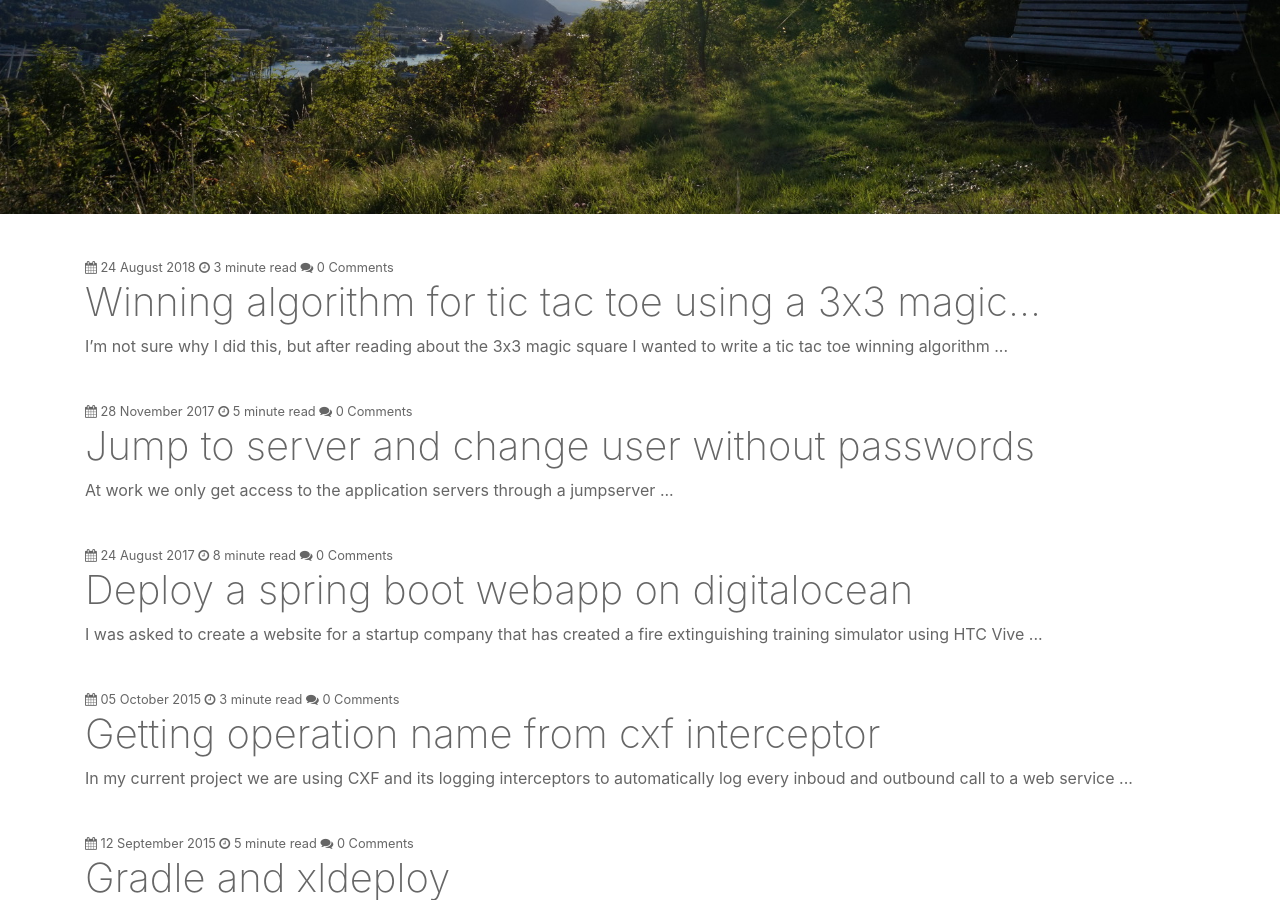
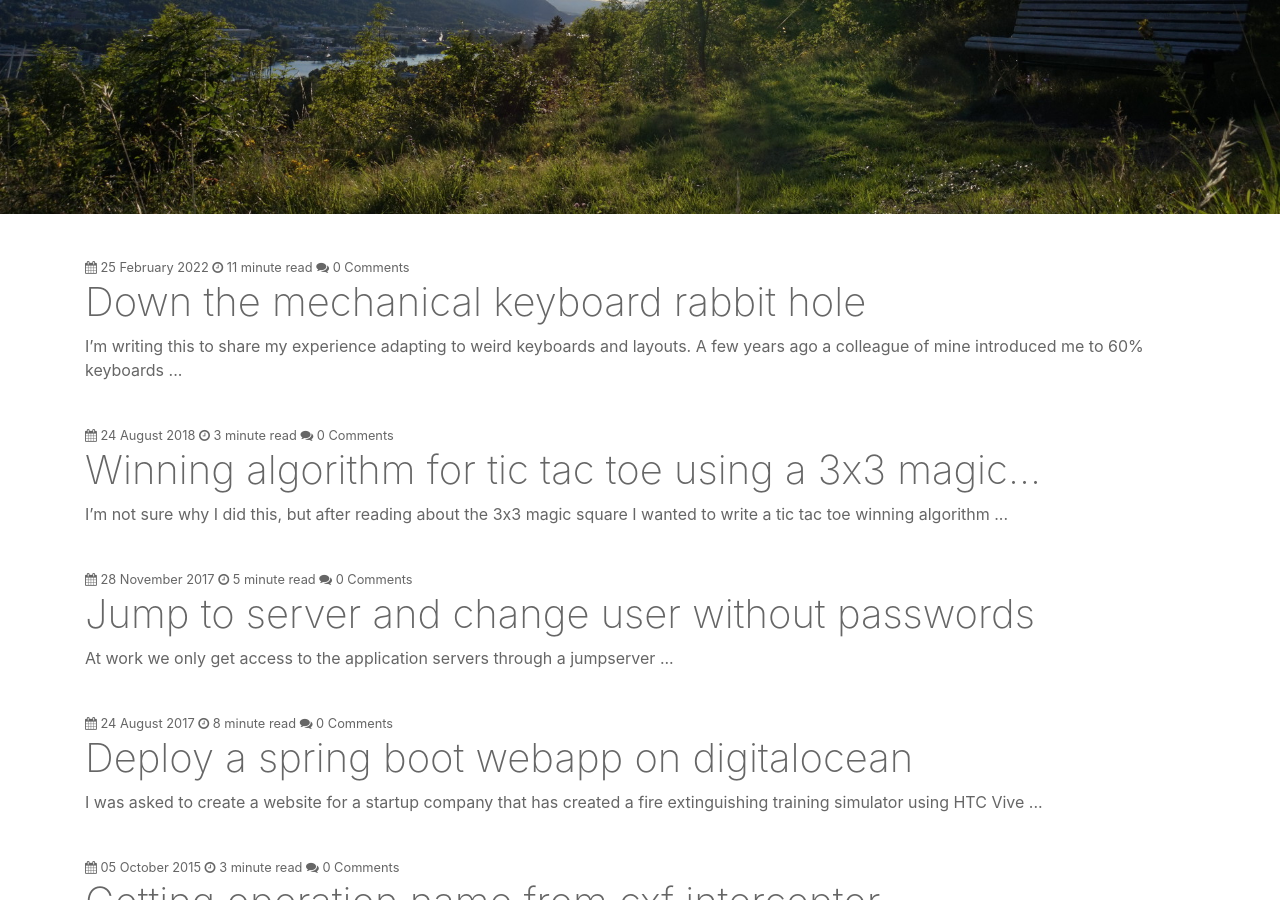
Before and after one commit to fowlie/fowlie.github.io, a Jekyll site: the page built from index.html, in a window 1280 px wide and 900 px high, scrolled down 517 px. Built offline with Jekyll 4.4.1, drawn with Linux system fonts in a browser that asks for light colours; nearby versions of some CDN libraries; the list of posts is cut into pages by our own code; comment, search, counter and statistics services are not loaded; part of the change alters nothing that is shown.

Commit message:
Publish draft post

```diff
--- a/_drafts/keyboards-rabbit-hole.md
+++ b/_posts/2022/2022-25-02-keyboards-rabbit-hole.md
@@ -1,28 +1,33 @@
 ---
 title: down the mechanical keyboard rabbit hole
 layout: post
-date: 2022-02-22 00:00:00 +0000
+date: 2022-02-25 00:00:00 +0000
 comments: true
 
 ---
-A few years ago a collegue of mine introduced me to 60% keyboards. Today, I'm
-typing this blogpost on a 42 key US Colemak Mod-DH layout. With this blogpost I
+<img src="/uploads/2022/moonlander.png" alt="moonlander" title="The Moonlander keyboard" class="img-fluid" />
+I'm writing this to share my experience adapting to weird keyboards and layouts.
+
+A few years ago a colleague of mine introduced me to 60% keyboards. Today, I'm
+typing this blog post on a 42 key US Colemak-DH layout. With this blog post I
 will try to share what my journey was like.
 
 Many people are afraid of keyboards like these and might try to talk you out of
 buying one. To them, I say this: Your keyboard is kind of like your instrument
 in your profession. Professional musicians don't play on crappy equipment,
-right?
+right? ;-)
 
-I'm writing this to share my story on how I navigated through a jungle of
-keyboards and layouts. This is what my current setup looks like:
-<img src="/uploads/2022/setup-home-office.webp" alt="setup home office" class="img-fluid" />
+<img src="/uploads/2022/setup-home-office.webp" alt="setup home office" title="My current setup" class="img-fluid" />
+
+But let's start from the beginning. I had a cheap Logitech keyboard with
+Norwegian ISO layout. Then I read somewhere that writing code actually would be
+a lot smoother using the US layout. This is where it all started.
 
 
-# US Layout while typing norwegian
+# US Layout while typing Norwegian
 If you are already using a US keyboard layout, go ahead and skip this
 paragraph. So you're still here, that might mean that you're using some
-europeian layout, am I right? The norwegian layout is terrible for coding,
+European layout, am I right? The Norwegian layout is terrible for coding,
 because you'd use the right-alt modifier to type many special characters. I
 didn't have a keyboard with a US layout, so I just printed out a cheat sheet
 and put it on my desk. So after a few days of getting used to the new positions
@@ -33,55 +38,59 @@ realize I was typing with the wrong layout.
 
 ## EurKey to the rescue
 I discovered a keyboard layout you can install on your computer which is made
-by a german fella and is based on the US layout. It is called EurKey, and the
-way you would type europeian special letters is by pressing the right-alt
-followed by another key. For instance, `right-alt + q` would print `æ`,
-`right-alt + l` prints `ø` and `right-alt + w` prints `å`.
+by a German guy named Steffen Brüntjen and is based on the US layout. It is
+called EurKey, and the way you would type European special letters is by
+pressing the right-alt followed by another key. For instance, `right-alt + q`
+would print `æ`, `right-alt + l` prints `ø` and `right-alt + w` prints `å`.
 
 # My first mechanical keyboard
-A collegue of mine showed me his [Happy Hacking Keyboard](https://happyhackingkb.com)
+A colleague of mine showed me his [Happy Hacking Keyboard](https://happyhackingkb.com)
 which is a mechanical keyboard with no arrows. When he later bought a brand new
 [WASD 61 key](https://www.wasdkeyboards.com/wasd-vp3-61-key-custom-mechanical-keyboard.html)
-keyboard with CherryMX Brown switches I was sold and decided to try for myself.
+keyboard with Cherry MX Brown switches I was sold and decided to try for myself.
 I went for the [Anne Pro 2](https://www.annepro.net/products/anne-pro-2) which
 was similar, but cheaper and actually programmable. It's also wireless and the
 battery lasts for a week or more. I really love this keyboard!
 
-<img src="/uploads/2022/anne-pro-2.webp" alt="anne pro 2 keyboard" title="Anne Pro 2" class="img-fluid" />
+<img src="/uploads/2022/anne-pro-2.webp" alt="anne pro 2 keyboard" title="The Anne Pro 2 keyboard" class="img-fluid" />
 
 Being a vim user, I mapped the `hjkl` keys to act like arrow keys. Also with
 the Vimium extension for Firefox, I could use the vim-keybinding everywhere!
 
-# Death of the Caps lock key
+# Death to the Caps lock key
 Emacs users often get the credits for inventing this hack. And that hack is
 about realizing how stupid they caps lock key really is. Well, maybe not stupid,
 but unless you write SQL all day long, you're not using it enough for it to
 deserve such a good position right there on the home row on your keyboard.
 Replace it with ctrl! If your keyboard firmware has the ability to map
-different values when you hold or tap a key, you can even map it to `Esc` when
+different keys when you hold or tap a key, you can even map it to `Esc` when
 you tap it and `ctrl` when holding it. You can do this easily on the Anne Pro
 2.
 
-If you feel for a laugh, checkout this funny little post about improving design
-by removing useless stuff:
-https://memex.marginalia.nu/log/48-i-have-no-capslock.gmi
+If you have some extra time you should check out [this funny but relevant comic
+text](https://memex.marginalia.nu/log/48-i-have-no-capslock.gmi) about
+improving design by removing useless stuff.
 
 # Moonlander, the keyboard from heaven?
 The Moonlander from ZSA is an ergonomic, split, ortholinear mechanical and
 programmable keyboard. By the way, ortholinear means that all the keys are
-arranged as if in a grid rather than the classic typewriter layout. You can
+arranged as if in a grid rather than the normal staggered layout. You can
 program it to do basically anything you want with different layers, macros and
 also tap and hold can do different things. You can even control the mouse, or
-create a seperate layer for stenography if you're into that sort of thing. It's
-also very expensive,  Wanted it for months and finally ordered it. Took like 3
-days to ship it all the way from Taiwan, very impressive! This keyboard is a
-monster, and you have to tame it before you can use it. I printed out all the
-layers and hung them up on my desk. I quickly iterated different layouts on the
-thumb clusters, but it never quite felt natural. It's a strange feeling to mess
-around with keys like `ctrl`, `backspace` and `enter`. It hurts to adjust your
-brain to a keyboard like this. After a few months I stopped using it. It was
-just too big (coming from a 60% layout), and I have relative short pinkies so
-touch typing was not a good experience.
+create a separate layer for stenography if you're into that sort of thing.
+
+<img src="/uploads/2022/moonlander-lifestyle.jpg" alt="moonlander" title="The Moonlander keyboard" class="img-fluid" />
+
+It's also very expensive, from USD $365. Wanted it for months and finally
+ordered it. Took like 3 days to ship it all the way from Taiwan, very
+impressive! This keyboard is a monster, and you have to tame it before you can
+use it. I printed out all the layers and hung them up on my desk. I quickly
+iterated different layouts on the thumb clusters, but it never quite felt
+natural. It's a strange feeling to mess around with keys like `ctrl`,
+`backspace` and `enter`. It hurts to adjust your brain to a keyboard like this.
+After a few months I stopped using it. It was just too big (coming from a 60%
+layout), and I have relative short pinkies so touch typing was not a good
+experience.
 
 # Done with Moonlander (for now)
 Why did I mention a keyboard I stopped using anyways? Because I found a way to
@@ -91,58 +100,66 @@ hole. Yes. There's actually a whole maze down here. We're entering the keyboard
 layout rabbit sub-hole.
 
 I've always liked simple solutions to complex problems (or even avoiding the
-problem in the first place), and while the qwerty layout isn't so bad, it's
+problem in the first place), and while the Qwerty layout isn't so bad, it's
 designed for the mechanical type writer in mind. When designing a keyboard
 layout for a computer, you could start from scratch. In my head, this is reason
-enough to ditch qwerty! So I then re-programmed my keyboard with a Colemak
+enough to ditch Qwerty! So I then re-programmed my keyboard with a Colemak
 layout, and rearranged all the key caps. This feels really painful at first,
 but after a couple of weeks my typing speed slowly came to a point where I
 could use it at work. But I never liked loosing the vim-keys I was so used to,
-like the `hjkl`, and I switched back to qwerty for a long time.
+like the `hjkl`, and I switched back to Qwerty for a long time.
 
 Inspired by [ThePrimeagen](https://www.youtube.com/theprimeagen),
-I decided to learn the `dvorak` keyboard layout. I noticed that the `j` and `k`
+I decided to learn the `Dvorak` keyboard layout. I noticed that the `j` and `k`
 was next to each other, which fits nice with the vim-keys. After switching my
 typing speed dropped from ~80 wpm to 8 wpm! I got up to about 50 wpm with
-dvorak on my Anne Pro 2 keyboard. At this point I started to notice how my
+Dvorak on my Anne Pro 2 keyboard. At this point I started to notice how my
 right ring finger was stretching up to reach the `L` key all the time, and it
-was starting to get annoying. So I decided to ditch dvorak, and went back to
-qwerty. But once in a rabbit hole, you can't get back up.
+was starting to get annoying. So I decided to ditch Dvorak, and went back to
+Qwerty. But once in a rabbit hole, you can't get back up.
 
-# Workman and Colemak Mod-DH
+# Workman and Colemak-DH
 I stumbled over the [Workman layout](https://workmanlayout.org), a modern
-layout designed to solve some issues with the Colemak layout. I had never heard
-of Colemak either, but I thought Workman layout sounded awesome, and I decided
-to try it out. I liked this layout from the first word I typed, and it wasn't
-that much different from qwerty either, so the learning curve was nicer than
-with dvorak. After reading some critism about Workman and how it sucked to type
-the word `fuel` I discovered another Colemak variant called [Colemak
-Mod-DH](https://colemakmods.github.io/mod-dh). The name says it all, because it
-basically takes the Colemak layout and moves the D and H keys away from the
-center columns (one row down and one step outwards). I'm pretty happy with this
-layout, and while not typing at 80 wpm yet, I'm determined to go all in on this
-one.
+layout designed to solve some issues with the Colemak layout. I used it for a
+couple of weeks, and I liked this layout from the first word I typed. It wasn't
+that much different from Qwerty either, so the learning curve was nicer than
+with Dvorak. I read some criticism where typing the work `fuel` required a lot
+of vertical movement with only two fingers. The solution for this is actually a
+modified Colemak layout.
+
+<img src="/uploads/2022/colemak-dh.png" alt="colemak-dh layout" title="The Colemak-DH layout" class="img-fluid" />
+
+The name says it all, because it basically takes the Colemak layout and moves
+the D and H keys away from the center columns (one row down and one step
+outwards). I'm pretty happy with this layout, and while not typing at 80 wpm
+yet, I'm determined to go all in on this one.
+
+> Colemak Mod-DH main keys for a matrix-like keyboard, known as Colemak-DH.
+> Keys are colored according to the finger that should be used. The 10 most
+> common English letters are assigned to the 10 easiest keys (highlighted in red).
+>
+> https://colemakmods.github.io/mod-dh
 
 # Reducing Moonlander to a 42 keys layout
-I came across [Ben Vallack's channel on Youtube](https://www.youtube.com/benvallack)
+I came across [Ben Vallack's channel on YouTube](https://www.youtube.com/benvallack)
 where he talks about surviving with 42 keys. He actually used a Moonlander
 keyboard and had physically removed all unused keys. I liked the idea of less
 keys, as my fingers would better reach every corner of the keyboard without me
 having to move my hands so much.
 
-<img src="/uploads/2022/moonlander-closeup.webp" alt="moonlander closeup" title="Moonlander 42 keys layout" class="img-fluid" />
+<img src="/uploads/2022/moonlander-closeup.webp" alt="moonlander closeup" title="Moonlander 42 keys layout" class="img-fluid" style="width:65%;height:65%" />
 
-The main challenge would be to create a layout
-that would fit all the neccessary keys, and create meaningful layers that are
-not hard to learn or use. I borrowed a lot of ideas from Ben, but I have also
-tried to make it fit for my own needs as well. You can [check out my layout
+The main challenge would be to create a layout that would fit all the
+necessary keys, and create meaningful layers that are not hard to learn or
+use. I borrowed a lot of ideas from Ben, but I have also tried to make it fit
+for my own needs as well. You can [check out my layout
 here](https://configure.zsa.io/moonlander/layouts/QqK6B/latest/0).
 
 
 # Future plans
 Now I have the layout I want, I need to train myself to type fast again. I can
 recommend checking out [monkeytype.com](https://monkeytype.com). There you can
-even use a normal qwerty keyboard, press `Esc` or go to settings and choose
+even use a normal Qwerty keyboard, press `Esc` or go to settings and choose
 "Layout emulator". Another tip is to enable stop on error, so that it forces
 you to hit the correct key. To enable this, again go to settings and "Stop on
 error" followed by either "letter" or "word".
@@ -152,8 +169,8 @@ satisfied with as of now. However, this deep down in the rabbit hole, I'm not
 going to find the perfect keyboard at amazon.com. I need to build one myself.
 Luckily many people actually do this, and share their PCB design at github.com
 as open source! There's a comprehensive list of them [here](https://keebfolio.netlify.app/#keyboards).
-I'm looking for a 3x6+3 keys with low profile switches and possibly bluetooth.
-Hopefully that's what my next blog post will be about.
+That's it for now, I got to go learn how to build keyboard with an soldering
+iron and, I guess, dive into the next rabbit hole down here.
 
 
 # References
@@ -171,3 +188,4 @@ Hopefully that's what my next blog post will be about.
 - [Ferris keyboard (DIY)](https://github.com/pierrechevalier83/ferris)
 - [Keebfolio, a comprehensive list of keyboards](https://keebfolio.netlify.app)
 - [Keyboard layout editor](http://www.keyboard-layout-editor.com)
+- [Vimium, the hacker's browser](https://vimium.github.io)
```
Also changed, not shown: uploads/2022/colemak-dh.png (added), uploads/2022/moonlander-lifestyle.jpg (added), uploads/2022/moonlander.png (added).
